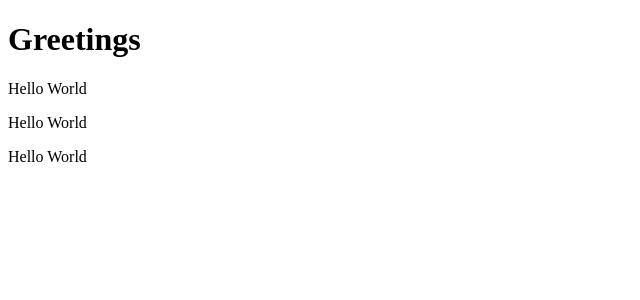
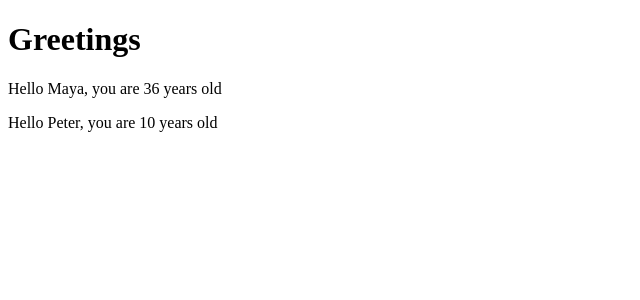
Before and after one commit to SirAntonioG/part1, a React (Create React App) app: page / in a window 1280 px wide. Shown: the top 300 px of the page, without its empty margins (0-640 px from the left). Built offline with nearby package versions, Linux system fonts and the light colour scheme.

Commit message:
Fullstack part1: props: passing data to components completed

```diff
--- a/src/App.js
+++ b/src/App.js
@@ -1,17 +1,19 @@
-const Hello = () => {
+const Hello = (props) => {
   return (
     <div>
-      <p>Hello World</p>
+      <p>Hello {props.name}, you are {props.age} years old</p>
     </div>
   );
 }
 const App = () => {
+  const name = 'Peter';
+  const age = 10;
+
   return (
     <div>
       <h1>Greetings</h1>
-      <Hello />
-      <Hello />
-      <Hello />
+      <Hello name="Maya" age={26 +10} />
+      <Hello name={name} age={age} />
     </div>
   );
 }
```
